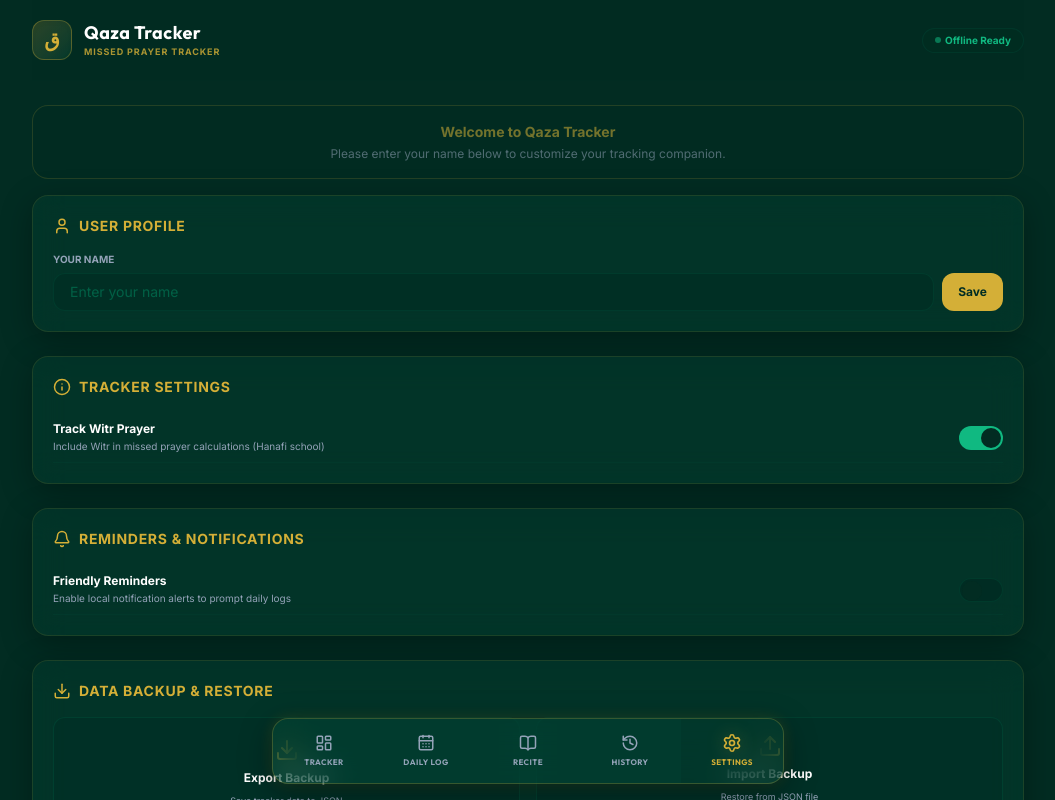
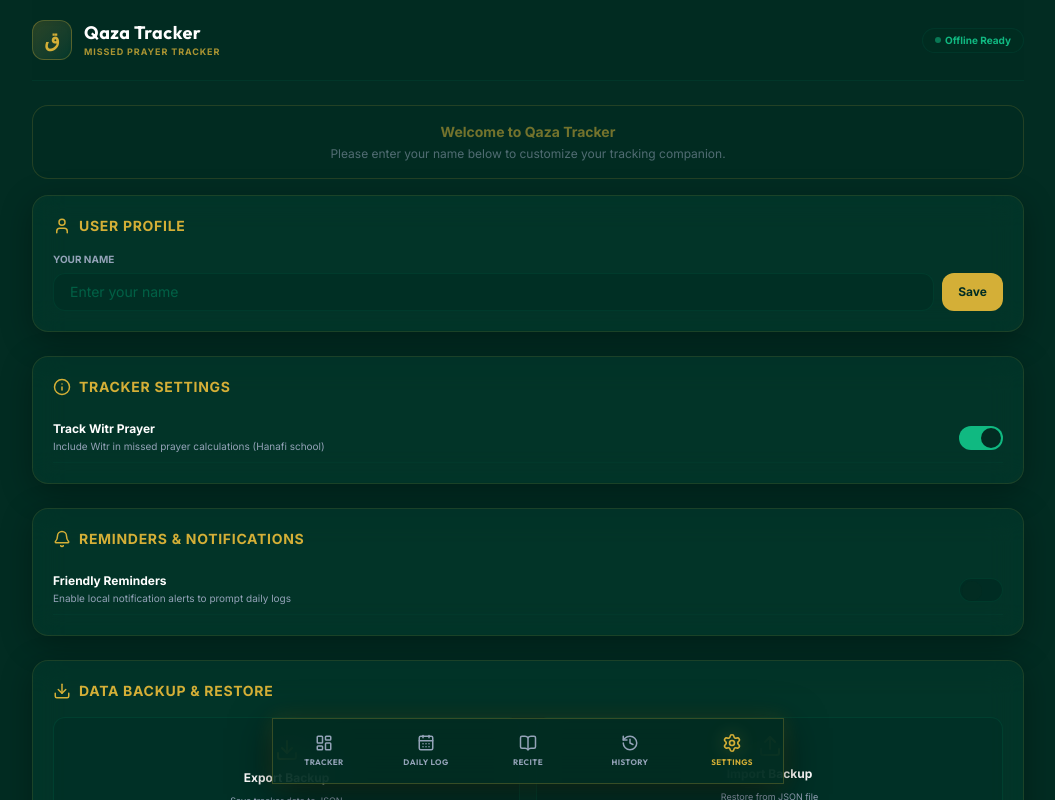
Before and after one commit to tayyabsul3/MissedPrayerTracker, a React (Vite) app: page / in a window 1280 px wide. Both pictures are taken after a click on the button "Launch App". Shown: the top 800 px of the page, without its empty margins (112-1167 px from the left). Built offline with nearby package versions, Linux system fonts and the light colour scheme.

Commit message:
Fix navbar transparency bleed by introducing high-contrast navbar-glass class

```diff
--- a/src/App.tsx
+++ b/src/App.tsx
@@ -63,7 +63,7 @@ function App() {
       <div className="w-full max-w-md md:max-w-3xl lg:max-w-5xl px-4 flex flex-col min-h-screen relative">
 
         {/* Elegant Islamic Header */}
-        <header className="py-5 flex items-center justify-between border-b border-emerald-950/40 mb-6 bg-[#022c22]/80 backdrop-blur-md sticky top-0 z-40">
+        <header className="py-5 flex items-center justify-between border-b border-emerald-900/30 mb-6 bg-[#022c22]/95 backdrop-blur-md sticky top-0 z-40">
           <div className="flex items-center space-x-3">
             {/* Mosque dome silhouette avatar */}
             <div className="w-10 h-10 rounded-xl bg-gradient-to-br from-[#d4af37]/20 to-emerald-900/40 border border-[#d4af37]/30 flex items-center justify-center relative shadow-inner">
@@ -125,7 +125,7 @@ function App() {
         </main>
 
         {/* Bottom Navigation Bar */}
-        <nav className="fixed bottom-4 left-4 right-4 max-w-md md:max-w-lg mx-auto glass-panel-active rounded-2xl border border-[#d4af37]/25 shadow-2xl z-50 overflow-hidden">
+        <nav className="fixed bottom-4 left-4 right-4 max-w-md md:max-w-lg mx-auto navbar-glass z-50 overflow-hidden">
           <div className="grid grid-cols-5 h-16">
 
             {/* Dashboard Tab */}
--- a/src/components/LandingPage.tsx
+++ b/src/components/LandingPage.tsx
@@ -79,7 +79,7 @@ export const LandingPage: React.FC<LandingPageProps> = ({ onStart }) => {
     <div className="w-full min-h-screen bg-[#022c22] text-[#e2e8f0] font-sans selection:bg-[#d4af37]/30 flex flex-col justify-between overflow-x-hidden">
 
       {/* 1. Floating Responsive Navbar */}
-      <nav className="fixed top-4 left-4 right-4 max-w-6xl mx-auto rounded-2xl glass-panel-active border border-[#d4af37]/20 z-50 transition-all duration-300">
+      <nav className="fixed top-4 left-4 right-4 max-w-6xl mx-auto rounded-2xl navbar-glass z-50 transition-all duration-300">
         <div className="px-6 py-4 flex justify-between items-center">
           {/* Logo & Identity */}
           <div className="flex items-center space-x-3">
--- a/src/index.css
+++ b/src/index.css
@@ -49,6 +49,14 @@ body {
   box-shadow: 0 8px 32px 0 rgba(0, 0, 0, 0.4), 0 0 15px rgba(212, 175, 55, 0.15);
 }
 
+.navbar-glass {
+  background: rgba(2, 44, 34, 0.88); /* Increased opacity to prevent background text bleed */
+  backdrop-filter: blur(20px);
+  -webkit-backdrop-filter: blur(20px);
+  border: 1px solid rgba(212, 175, 55, 0.25);
+  box-shadow: 0 10px 40px 0 rgba(0, 0, 0, 0.55), 0 0 20px rgba(212, 175, 55, 0.15);
+}
+
 .gold-glow {
   box-shadow: 0 0 15px rgba(212, 175, 55, 0.25);
 }
```
